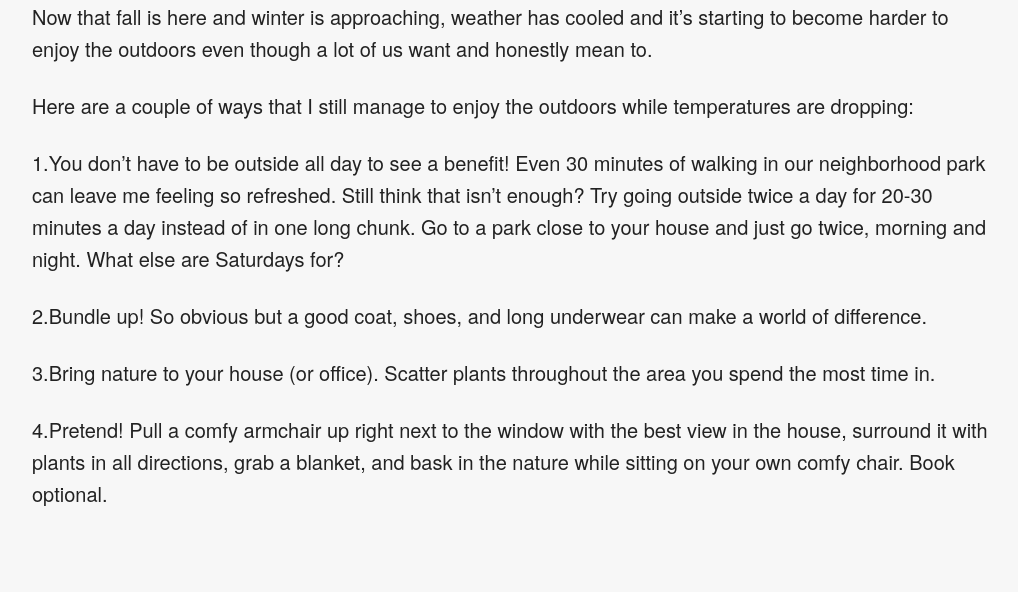
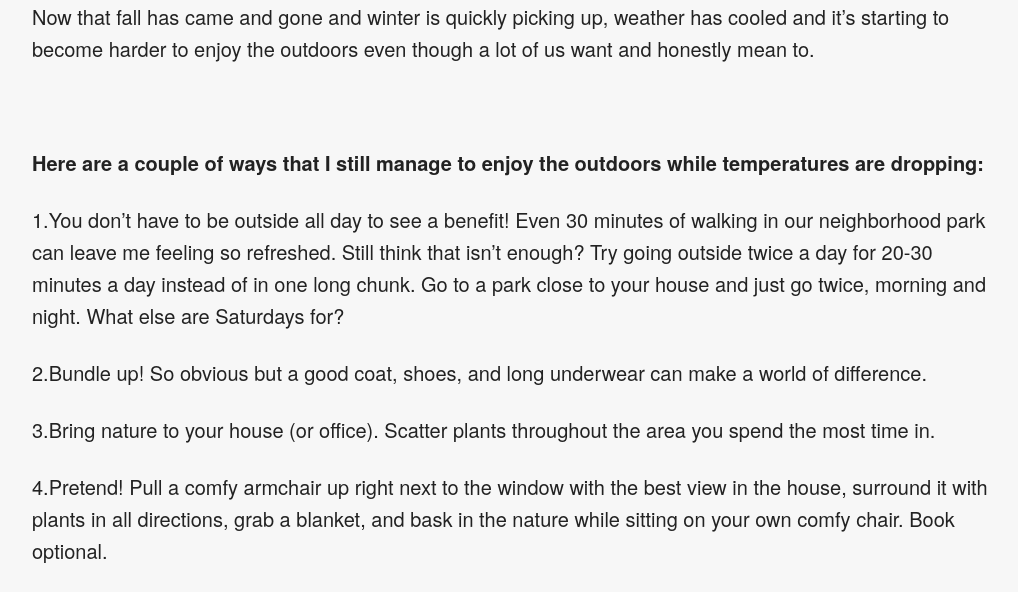
Before and after one commit to RubenSandwich/EdibleEms, a Jekyll site: the page built from _posts/2016-12-12-4-Ways-to-Enjoy-Nature-Even-When-It's-Cold.md, in a window 1280 px wide and 900 px high, scrolled down 919 px, cut to the strip 308-900 px from the top of the window. Shown: the whole strip, without its empty margins (128-1146 px from the left). Built offline with Jekyll 4.4.1, drawn with Linux system fonts in a browser that asks for light colours; our own code applies the rules of GitHub Pages for plain Markdown files; before the commit the page ends 1762 px from its top, so only the background shows below that.

Commit message:
Update 2016-12-12-4-Ways-to-Enjoy-Nature-Even-When-It's-Cold.md

```diff
--- a/_posts/2016-12-12-4-Ways-to-Enjoy-Nature-Even-When-It's-Cold.md
+++ b/_posts/2016-12-12-4-Ways-to-Enjoy-Nature-Even-When-It's-Cold.md
@@ -16,10 +16,11 @@ If you know me pretty well or even if you’ve just met me, than you probably kn
 
 
 
-Now that fall is here and winter is approaching, weather has cooled and it’s starting to become harder to enjoy the outdoors even though a lot of us want and honestly mean to.
+Now that fall has came and gone and winter is quickly picking up, weather has cooled and it’s starting to become harder to enjoy the outdoors even though a lot of us want and honestly mean to.
 
+<br>
 
-Here are a couple of ways that I still manage to enjoy the outdoors while temperatures are dropping:
+**Here are a couple of ways that I still manage to enjoy the outdoors while temperatures are dropping:**
 
 
 1.You don’t have to be outside all day to see a benefit! Even 30 minutes of walking in our neighborhood park can leave me feeling so refreshed. Still think that isn't enough? Try going outside twice a day for 20-30 minutes a day instead of in one long chunk. Go to a park close to your house and just go twice, morning and night. What else are Saturdays for?
```
